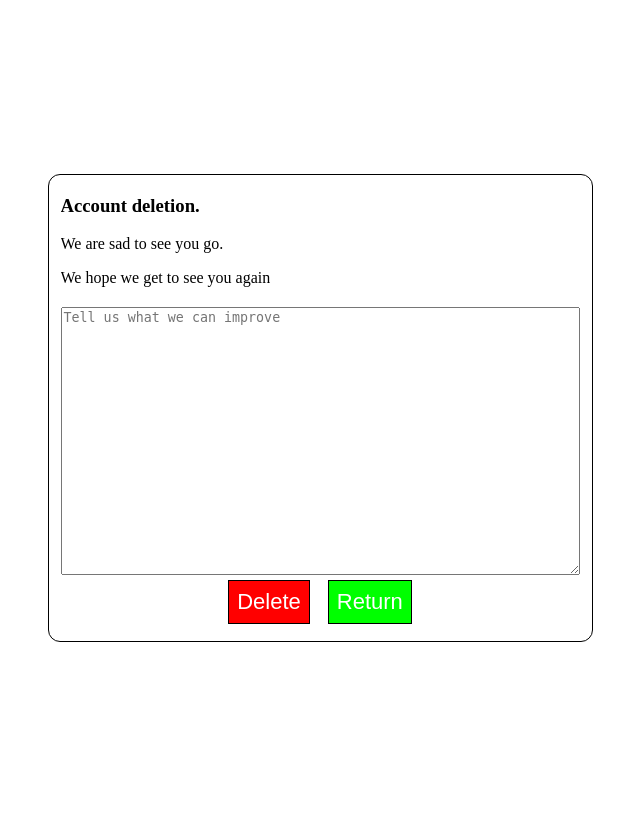
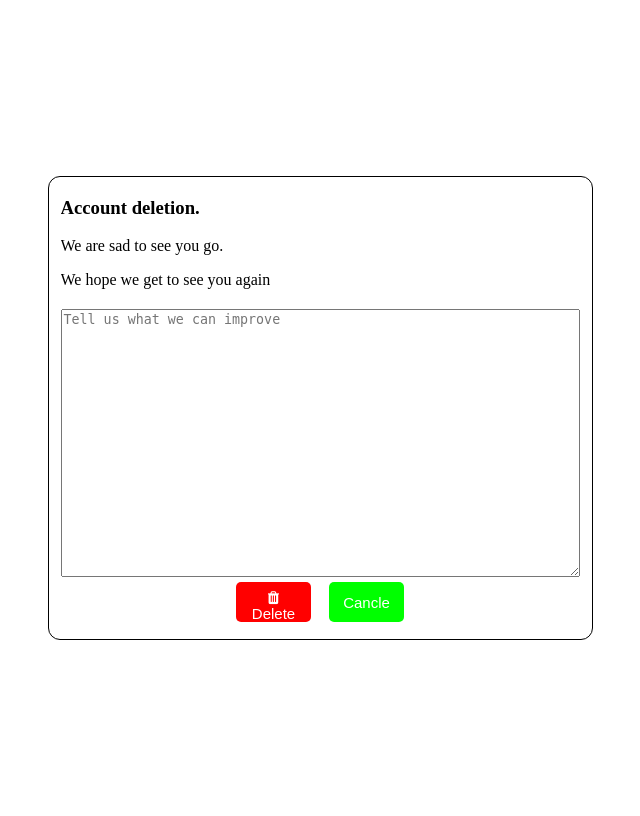
Before and after one commit to nolwoldn/Lender-Web, a Django app: template Lend/templates/deleteAccountPage.html in a window 1280 px wide. Shown: the whole page, without its empty margins (328-968 px from the left). Run offline with Django 4.2, Linux system fonts and the light colour scheme; the template is opened without the code that fills it, so the values that code supplies are empty.

Commit message:
changed some css and fixed some .exists() bugs

```diff
--- a/Lend/static/css/deleteAccount.css
+++ b/Lend/static/css/deleteAccount.css
@@ -26,8 +26,7 @@ body {
   display: flex;
   flex-flow: column nowrap;
   justify-content: center;
-    gap: 5px
-    ;
+  gap: 5px;
 }
 .selection-sec {
   display: flex;
@@ -36,12 +35,15 @@ body {
   gap: 18px;
 }
 .choice-options {
-    border: 1px solid black;
+  border: none;
   padding: 8px;
   color: white;
   background-color: rgb(0, 255, 0);
   font-size: 22px;
-
+  border-radius: 5px;
+  font-size: 15px;
+  width: 75px;
+  height: 40px;
 }
 .delete {
   background-color: red;
--- a/Lend/static/css/header.css
+++ b/Lend/static/css/header.css
@@ -112,7 +112,7 @@ body {
   margin-top: 12px;
 
   color: black;
-  background-color: rgb(251, 250, 248);
+  background-color: rgba(0, 0, 0, 0.356);
 
   border-radius: 12px;
 
--- a/Lend/templates/UserNotFound.html
+++ b/Lend/templates/UserNotFound.html
@@ -8,6 +8,6 @@
   </head>
   <body>
     {% include "header.html" with username=username %}
-    <h3 class="No-user-found">Sorry no user found :-(</h3>
+    <h3 class="No-user-found">Sorry no user found ＞﹏＜</h3>
   </body>
 </html>
--- a/Lend/templates/deleteAccountPage.html
+++ b/Lend/templates/deleteAccountPage.html
@@ -6,6 +6,10 @@
     <meta name="viewport" content="width=device-width, initial-scale=1.0" />
     <title>Delete account</title>
     <link rel="stylesheet" href="{% static 'css/deleteAccount.css' %}" />
+    <link
+      rel="stylesheet"
+      href="https://cdnjs.cloudflare.com/ajax/libs/font-awesome/4.7.0/css/font-awesome.min.css"
+    />
   </head>
   <body>
     <main class="main-container">
@@ -25,8 +29,12 @@
           style="height: 268px; width: 519px"
         ></textarea>
         <section class="selection-sec">
-          <button type="submit" class="choice-options delete">Delete</button>
-          <a href="../../profile/"><button type="button" class="choice-options">Return</button></a>
+          <button type="submit" class="choice-options delete">
+            <span class="fa fa-trash"></span> Delete
+          </button>
+          <a href="../../profile/"
+            ><button type="button" class="choice-options">Cancle</button></a
+          >
         </section>
       </form>
     </main>
--- a/Lend/views.py
+++ b/Lend/views.py
@@ -238,7 +238,7 @@ def check_user(request):
     crr_usr = Users.objects.filter(id=usr_session).first()
     queryed_usr = Users.objects.filter(id=query)
 
-    if not queryed_usr.exists:
+    if not queryed_usr.exists():
         return render(request, "UserNotFound.html", {"username": crr_usr.Name})
     found_usr = queryed_usr.first()
     itms = find_item(found_usr.id)
@@ -595,7 +595,7 @@ def account_deletion(request):
 
     usr_acc = Users.objects.filter(id=usr_session)
 
-    if not usr_acc.exists:
+    if not usr_acc.exists():
         return redirect("home")
 
     usr_acc = usr_acc.first()
@@ -607,7 +607,7 @@ def account_deletion(request):
     usr_final_repo = request.POST.get("fin-repo")[0:1200].strip()
     usr_error_repos = Error_reporting.objects.filter(reporting_usr=usr_id)
 
-    if usr_itms.exists:
+    if usr_itms.exists():
         for i in usr_itms:
             if i.Item_image and os.path.exists(i.Item_image.path):
                 os.remove(i.Item_image.path)
```
Also changed, not shown: Lend/static/css/home.css (+17 -16 lines), Lend/static/css/reporting.css (+4 -3 lines), Lend/static/css/viewUser.css (+9 -7 lines), Lend/templates/viewUser.html (+9 -6 lines). Lines whose indentation alone changed are shown as unchanged.
